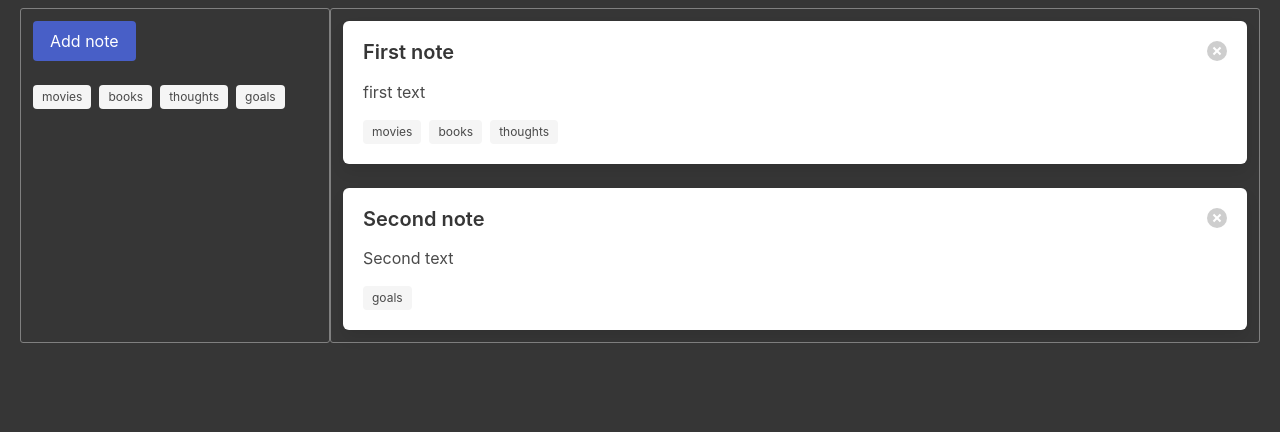
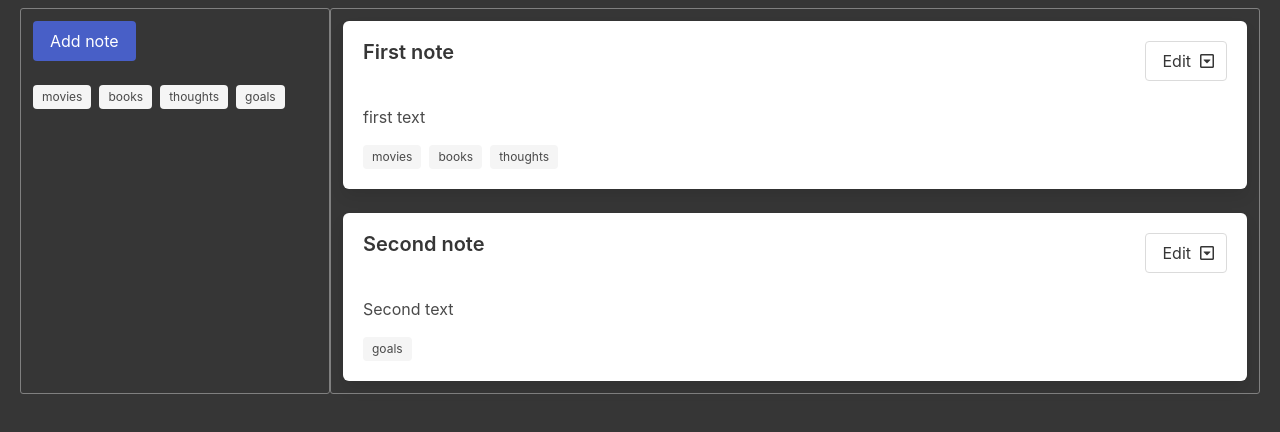
Before and after one commit to Grione/notesSPA, a React (Create React App) app: page / in a window 1280 px wide. Shown: the top 432 px of the page. Built offline with nearby package versions, Linux system fonts and the light colour scheme.

Commit message:
add FontAwesome, add dropdown component

```diff
--- a/package.json
+++ b/package.json
@@ -3,6 +3,7 @@
   "version": "0.1.0",
   "private": true,
   "dependencies": {
+    "@fortawesome/fontawesome-free": "^5.15.4",
     "@testing-library/jest-dom": "^5.14.1",
     "@testing-library/react": "^11.2.7",
     "@testing-library/user-event": "^12.8.3",
--- /dev/null
+++ b/src/components/dropdown-note/dropdown-note.js
@@ -0,0 +1,30 @@
+import { useState } from 'react';
+
+const DropdownNote = ({ onDelete, id }) => {
+	const [ openDropdown, setOpenDropdown ] = useState(false);
+
+	return (
+		<div className={`dropdown is-right ${openDropdown ? 'is-active' : ''}`}>
+			<div className="dropdown-trigger" onClick={() => setOpenDropdown(!openDropdown)}>
+				<button className="button" aria-haspopup="true" aria-controls="dropdown-menu">
+					<span>Edit</span>
+					<span className="icon is-small">
+						<i className="far fa-caret-square-down" />
+					</span>
+				</button>
+			</div>
+			<div className="dropdown-menu" id="dropdown-menu" role="menu">
+				<div className="dropdown-content">
+					<a href="#" className="dropdown-item">
+						Edit note
+					</a>
+					<a href="#" className="dropdown-item" onClick={() => onDelete(id)}>
+						Delete note
+					</a>
+				</div>
+			</div>
+		</div>
+	);
+};
+
+export default DropdownNote;
--- a/src/components/note/note.js
+++ b/src/components/note/note.js
@@ -1,3 +1,4 @@
+import DropdownNote from '../dropdown-note/dropdown-note';
 import PropTypes from 'prop-types';
 import { useDispatch } from 'react-redux';
 import { bindActionCreators } from 'redux';
@@ -10,8 +11,14 @@ const Note = ({ id, title, text, tags }) => {
 	return (
 		<div className="box">
 			<div className="content">
-				<button className="delete is-pulled-right" onClick={() => deleteNote(id)} />
-				<h4>{title}</h4>
+				<div className="columns">
+					<div className="column">
+						<h4>{title}</h4>
+					</div>
+					<div className="column is-narrow">
+						<DropdownNote onDelete={deleteNote} id={id}/>
+					</div>
+				</div>
 				<p>{text}</p>
 				<div className="tags">
 					{tags ? (
--- a/src/index.js
+++ b/src/index.js
@@ -4,6 +4,7 @@ import './index.css';
 import App from './App';
 import reportWebVitals from './reportWebVitals';
 import '../node_modules/bulma/css/bulma.min.css';
+import '../node_modules/@fortawesome/fontawesome-free/css/all.css';
 import { Provider } from 'react-redux';
 import { store } from './state/store';
 
```
Also changed, not shown: 1 other file (tests, documents, lock files or other folders).
